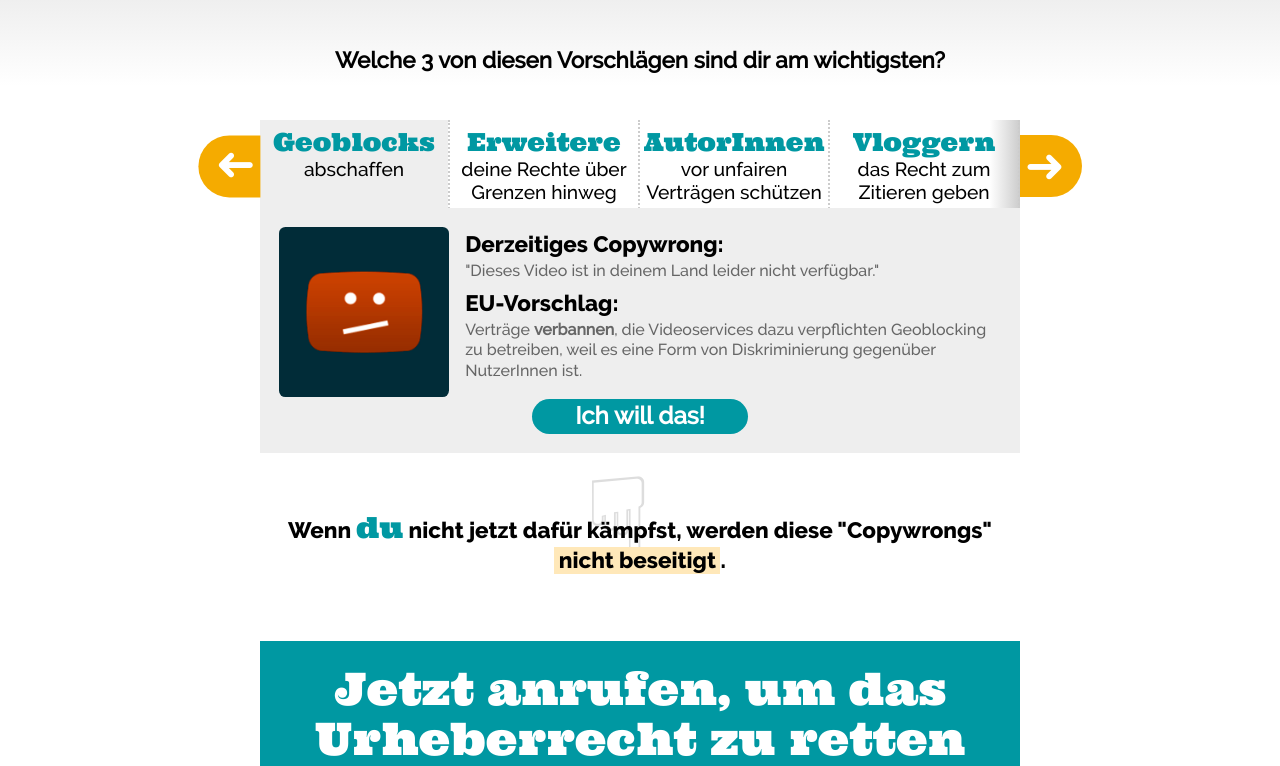
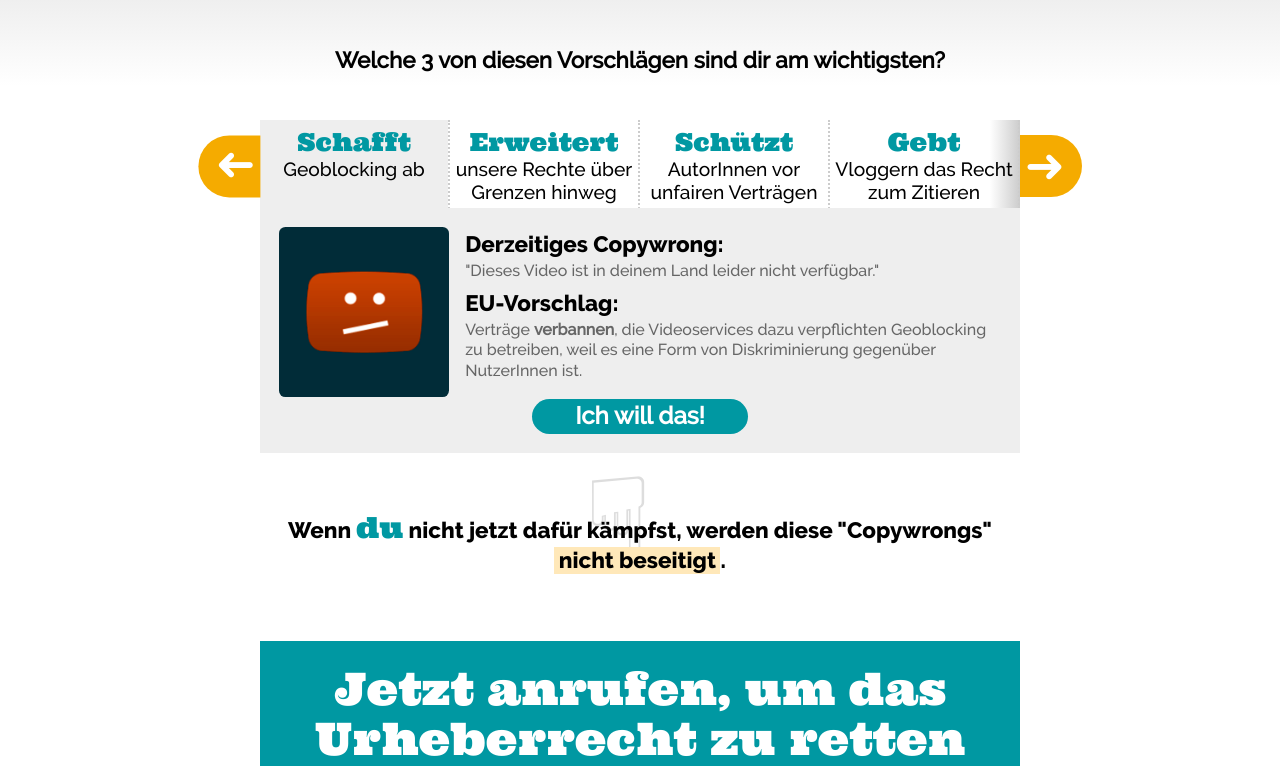
Before and after one commit to Copywrongs-Gang/Copywrongs2, a Jekyll site: the page built from de/index.html, in a window 1280 px wide and 900 px high, scrolled down 770 px, cut to the strip 134-900 px from the top of the window. Built offline with Jekyll 4.4.1, drawn with Linux system fonts in a browser that asks for light colours.

Commit message:
more changes to the German translation

```diff
--- a/_data/german.yml
+++ b/_data/german.yml
@@ -1,4 +1,4 @@
-title: Urheberrechtsreform jetzt retten!
+title: Rette die Urheberrechtsreform!
 description: "Gerade jetzt diskutiert das europäische Parlament neue Pläne, um die Probleme des Urheberrechts zu beseitigen, die dich jeden Tag stören. Aber eine mächtige Allianz sabotiert diese notwendigen Änderungen."
 callnow: "<span>Jetzt anrufen</span>, um die Reform zu retten &ndash; es kostet dich nur zwei Minuten!"
 savecreform: "Rette die<br />&nbsp; &nbsp; &nbsp; &nbsp; &nbsp; Urheberrechts-</div>&nbsp; &nbsp; &nbsp; &nbsp; &nbsp; &nbsp; &nbsp; reform"
@@ -8,28 +8,28 @@ debatingplans: "diskutiert das europäische Parlament neue Pläne, um die Proble
 but: "Aber eine mächtige Allianz sabotiert diese notwendigen Änderungen."
 whichthree: "Welche 3 von diesen Vorschlägen sind dir am wichtigsten?"
 geoblocking:
-    h: "<span>Geoblocks</span> abschaffen"
+    h: "<span>Schafft</span> Geoblocking ab"
     cw: "Dieses Video ist in deinem Land leider nicht verfügbar."
     eu: "Verträge <strong>verbannen</strong>, die Videoservices dazu verpflichten Geoblocking zu betreiben, weil es eine Form von Diskriminierung gegenüber NutzerInnen ist."
     please: "Bitte stellen Sie sich gegen <strong>jede Form von Geoblocking</strong>, unabhängig davon ob die blockierten Inhalte direkt gekauft oder durch Werbung oder öffentliche Gelder finanziert wurden."
     do: 'Stimmen Sie für die Änderungsanträge <abbr class="am" title="Fordert ein Ende von Geoblocking">#412</abbr> und <abbr class="am" title="Betont, dass Geoblocking Minderheiten nicht daran hindern soll auf Inhalte zuzugreifen">#322</abbr> und Punkt <span class="am">#16</span> aus der <abbr title="Binnenmarktausschuss">IMCO</abbr> Stellungnahme.'
     tip: "Gib ein Beispiel, wie dich Geoblocking persönlich betrifft."
 extendborders:
-    h: "<span>Erweitere</span> deine Rechte über Grenzen hinweg"
+    h: "<span>Erweitert</span> unsere Rechte über Grenzen hinweg"
     cw: "Was erlaubt ist variiert stark zwischen den EU-Mitgliedsstaaten. Wer vor der Urlaubsreise ins Ausland keine Gesetzesbücher wälzt, bricht im Ausland oft unbewusst das Urheberrecht."
     eu: "Die <strong>Ausnahmen und Einschränkungen</strong> vom Urheberrecht in allen EU-Mitgliedsstaaten <strong>verpflichtend</strong> machen."
     link: "https://juliareda.eu/reda-bericht-erklaert/#mandatory"
     please: "Bitte unterstützen Sie die <strong>Harmonisierung von Ausnahmen und Einschränkungen</strong> und die <strong>verpflichtendende Einführung</strong> überall in der EU, damit meine Rechte sich nicht an der Grenze ändern oder gar verschwinden."
     do: 'Lehnen Sie alle Änderungsanträge zu Punkt <a class="am" href="https://juliareda.eu/reda-bericht-erklaert/#terms" target="_blank">#11</a> des Berichts von MdEP Reda ab. Unterstützen Sie die Erweiterungsanträge <abbr class="am" title="Fordern neue verpflichtende Ausnahmen z.B. für NutzerInnen-generierte Inhalte">#353</abbr>, <abbr class="am" title="Fordert die verpflichtende Umsetzung der Ausnahmen für Mitgliedsstaaten">#366</abbr> und Punkt <span class="am">#15</span> aus der <abbr title="Binnenmarktausschuss">IMCO</abbr> Stellungnahme.'
 protectauthors:
-    h: "<span>AutorInnen</span> vor unfairen Verträgen schützen"
+    h: "<span>Schützt</span> AutorInnen vor unfairen Verträgen"
     cw: "KünstlerInnen haben keine, aber Verlage und Labels haben eine Armee an AnwältInnen. Rate mal, wer die Oberhand in den Vertragsverhandlungen hat?"
     eu: 'KünstlerInnen vor ausbeutenden <strong>"Alles in einem" Verträgen</strong> europaweit schützen und ihnen erlauben, dass sie ihre <strong>Rechte zurücknehmen</strong>, wenn sie nicht genutzt werden.'
     link: "https://juliareda.eu/reda-bericht-erklaert/#authors"
     please: "Bitte unterstützen Sie <strong>KünstlerInnen vor Ausbeutung</strong> und unfairen Verträgen zu schützen."
     do: Stimmen Sie für die Kompromissvorschläge zu Punkt <a class="am" href="https://juliareda.eu/reda-bericht-erklaert/#authors" target="_blank">#3</a> des Berichts von MdEP Reda. Unterstützen Sie die Erweitungen durch die Anträge <abbr class="am" title="Zitiert den UNO Bericht, der die Wichtigkeit des Schutzes von AutorInnen hervorhebt">#107</abbr>, <abbr class="am" title="Fordert ein Recht für AutorInnen ihre Werke selbst zu verwerten, wenn der/die RechteinhaberIn das nicht innerhalb eines gewissen Zeitraums tut">#200</abbr> und <abbr class="am" title="Fordert, dass Einnahmen aus Vergütungen für Ausnahmen und Einschränkungen (z.B. Vergütungen für Privatkopien) direkt an die AutorInnen und nicht an andere RechteinhaberInnen gehen">#527</abbr>.
 righttoquote:
-    h: "<span>Vloggern</span> das Recht zum Zitieren geben"
+    h: "<span>Gebt</span> Vloggern das Recht zum Zitieren"
     cw: "Die Worte von anderen zu zitieren ist meistens erlaubt, aber dieses Recht gilt nicht für Videos und Tonaufnahmen – ohne diesem Recht sind YouTube & Podcasts undenkbar."
     eu: "Ausnahmen wie die für Zitate müssen für alle kulturellen Ausdrucksformen <strong>technologie-neutral</strong> gelten."
     link: "https://juliareda.eu/reda-bericht-erklaert/#audiovisual"
@@ -37,49 +37,49 @@ righttoquote:
     do: Lehnen Sie alle Änderungsanträge zu Punkt <a href="https://juliareda.eu/reda-bericht-erklaert/#audiovisual" target="_blank" class="am">#14</a> des Berichts von MdEP Reda ab.
     tip: "Gib ein Beispiel, wenn du schon einmal Videos oder Musik zitiert hast oder ein Fan von einem/einer KünstlerIn bist, der/die das tut."
 righttolink:
-    h: "<span>Hyperlinks</span> schützen"
+    h: "<span>Schützt</span> Hyperlinks"
     cw: "Das Internet setzt sich aus Links zusammen, wie kann da das Posten eines Links eine Straftat sein? Verlage fordern Gesetze, die einschränken auf welche Art und Weise andere auf ihre Websites verlinken können."
     eu: "Solche Gesetze verhindern und die Freiheit zum Verlinken schützen."
     link: "https://savethelink.org"
     please: "Bitten stellen Sie sich gegen ein <strong>Leistungsschutzrechte für Verlage</strong>, welches das Verlinken auf Nachrichtenartikel einschränken würde."
     do: 'Lehnen Sie den Änderungsantrag <abbr class="am" title="Fordert die Einführung eines Leistungsschutzrechtes für Verlage">#204</abbr> ab. Stimmen Sie für den Kompromissvorschlag zu Punkt <a href="https://juliareda.eu/reda-bericht-erklaert/#licenses" target="_blank" class="am">#21</a> des Berichts von MdEP Reda.'
 publicdomain:
-    h: "<span>Schutz</span> der Gemeinfreiheit"
+    h: "<span>Schützt</span> die Public Domain"
     cw: "Alte Werke, deren Urheberrecht ausgelaufen ist gehören der Öffentlichkeit. Aber einige Menschen behaupten, dass die Digitalisierung dieser Werke einen neuen Urheberrechtsanspruch rechtfertigt."
     eu: "Digitalisierung von gemeinfreien Werken soll keinen neuen Urheberrechtsschutz ergeben."
     link: "https://juliareda.eu/reda-bericht-erklaert/#publicdomain"
     please: "Bitte <strong>schützen sie die Gemeinfreiheit</strong>, indem Sie klarstellen, dass das Schaffen einer digitalen Kopie eines gemeinfreien Werkes keinen neuen Urheberrechtsschutz ergibt."
     do: 'Lehnen Sie alle Abänderungsanträge ab, die den Punkt <a href="https://juliareda.eu/reda-bericht-erklaert/#publicdomain" target="_blank" class="am">#6</a> im Bericht von MdEP Reda verwässern würden – unterstützen Sie Antrag <span class="am">#264</span>, der Klarheit schafft.'
 libraries:
-    h: "<span>Büchereien</span> ihre Aufgabe auch online ermöglichen"
+    h: "<span>Ermöglicht</span> Bibliotheken ihre Aufgabe auch online zu erfüllen"
     cw: "Bibliotheken und Büchereien zahlen AutorInnen, damit sie im Gegenzug physische Kopien der Bücher verleihen können. Dieses Recht existiert nicht im Internet."
     eu: "<strong>E-lending</strong> soll erlaubt werden, damit Bibliotheken ihre wichtige gesellschaftliche Funktion auch online erfüllen können."
     link: "https://juliareda.eu/reda-bericht-erklaert/#elending"
     please: "Bitte erlauben Sie es Bibliotheken auch <strong>online Bücher zu verleihen</strong>."
     do: 'Stimmen Sie für die Änderungsanträge <abbr class="am" title="Fordern das Ausweiten der verpflichtenden Ausnahmen auf Bibliotheken">#348</abbr>, <abbr class="am" title="Fordert die Stärkung von Ausnahmen im Sinne der Öffentlichkeit">#350</abbr> und für die Punkte <span class="am">#16</span> und <span class="am">#22</span> aus der <abbr title="Industrieausschuss">ITRE</abbr> Stellungnahme.'
 publicspace:
-    h: "<span>Sichern,</span> dass öffentlicher Raum für alle da ist"
+    h: "<span>Sichert,</span> dass öffentlicher Raum für alle da ist"
     cw: "In Deutschland kannst du Fotos von öffentlichen Gebäuden frei verwenden und online teilen – in Frankreich könnte der Architekt dich dafür verklagen!"
     eu: "Die <strong>Panoramafreiheit</strong> soll in ganz Europa gesichert werden: Das Veröffentlichen von Fotos von allem, was sich permanent in der Öffentlichkeit befinden, muss legal sein."
     link: "https://juliareda.eu/reda-bericht-erklaert/#panorama"
     please: "Bitte sichern Sie die <strong>Panoramafreiheit</strong> in Europa, damit das Teilen von Fotos von öffentlichen Gebäuden legal ist – unabhängig davon, ob das Foto für kommerzielle oder nicht-kommerzielle Zwecke verwendet wird."
     do: 'Lehnen Sie alle Änderungsanträge ab, die Punkt <a class="am" href="https://juliareda.eu/reda-bericht-erklaert/#panorama" target="_blank">#16</a> des Berichts von MdEP Reda verwässern, Stimmen Sie für den originalen Text oder den Kompromissvorschlag, falls es einen gibt.'
 education:
-    h: "<span>Nutzung</span> für Bildungszwecke erlauben"
+    h: "<span>Erlaubt</span> die Nutzung für Bildungszwecke"
     cw: "Schulen dürfen in vielen Ländern Bücher frei für den Unterricht nutzen – aber das Bereitstellen desselben Inhalts über das Schulintranet als PDF ist meist illegal."
     eu: "Eine europaweite umfangreiche <strong>Urheberrechtsausnahme für Bildungszwecke</strong>"
     link: "https://juliareda.eu/reda-bericht-erklaert/#education"
     please: "Bitte unterstützen Sie die Urheberrechtsausnahme, die die <strong>Nutzung für Bildungszwecke</strong> von urheberrechtlich geschütztem Material auch online erlaubt."
     do: 'Lehnen Sie alle Änderungsanträge ab, die Punkt <a href="https://juliareda.eu/reda-bericht-erklaert/#education" target="_blank" class="am">#19</a> des Berichts von MdEP Reda verwässern würden – das sind alle Anträge außer <span class="am">#466-468</span>.'
 availability:
-    h: "<span>Erweitern</span> der Verfügbarkeit von Werken"
+    h: "<span>Erweitert</span> die Verfügbarkeit von Werken"
     cw: "Das Urheberrecht gilt derzeit bis 70 Jahre nach dem Tod des/der AutorIn. Die große Mehrheit an Werken ist aber nicht so lange profitabel – dann sind sie oft einfach nicht mehr verfügbar."
     eu: "Reduzieren der Schutzfrist auf den internationalen Standard von Lebenszeit + <strong>50 Jahre</strong>."
     link: "https://juliareda.eu/reda-bericht-erklaert/#term"
     please: "Bitte unterstützen Sie die Harmonisierung der <strong>Schutzfrist</strong> auf den Standard der Berner Konvention von Lebenszeit + <strong>50</strong> Jahre."
     do: Lehne Sie alle Änderungsanträge zu Punkt <a href="https://juliareda.eu/reda-bericht-erklaert/#terms" target="_blank" class="am">#7</a> des Berichts von MdEP Reda ab und unterstützen Sie Punkt <span class="am">#18</span> der <abbr title="Industrieausschuss">ITRE</abbr> Stellungnahme.
 digitallocks:
-    h: "<span>Ablehnen</span> von digitalen Schlössern"
+    h: "<span>Lehnt</span> digitale Schlösser ab"
     cw: "Es ist gesetzlich erlaubt Privatkopien von legal erworbenem Material zu machen – aber in der Praxis verhindern digitale Schlösser wie DRM das oft."
     eu: "Sicherstellen, dass technische Maßnahmen deine Rechte nicht einschränken."
     link: "https://juliareda.eu/reda-bericht-erklaert/#drm"
@@ -87,7 +87,7 @@ digitallocks:
     do: 'Stimmen Sie für Punkt <span class="am">#26</span> aus der <abbr title="Binnenmarktausschuss">IMCO</abbr> Stellungnahme und Punkt <span class="am">#29</span> aus der <abbr title="Industrieausschuss">ITRE</abbr> Stellungnahme. Unterstützen Sie den Kompromissvorschlag zu Punkt <a href="https://juliareda.eu/reda-bericht-erklaert/#drm" target="_blank" class="am">#23</a> des Berichts von MdEP Reda und lehnen Sie alle Änderungsanträge zu Punkt <a href="https://juliareda.eu/reda-bericht-erklaert/#drm" target="_blank" class="am">#24</a> ab.'
     tip: "Gib ein Beispiel wie dich DRM von legaler Nutzung (z.B. dem Anlegen von Privatkopien) gehindert hat."
 filesharing:
-    h: "<span>Legales</span> Filesharing für persönliche Zwecke"
+    h: "<span>Erlaubt</span> Filesharing für persönliche Zwecke"
     cw: "Teenager, die online Musik austauschen werden durch das jetzige Urheberrecht zu Kriminellen gemacht, obwohl geteilte Dateien meist kein entgangener Verkauf, sondern gratis Werbung sind."
     eu: "Ein Recht auf nicht-kommerzielles Teilen anerkennen."
     please: "Bitte kriminalisieren sie nicht das nicht-kommerzielle <strong>Filesharing</strong> für private Zwecke."
```
